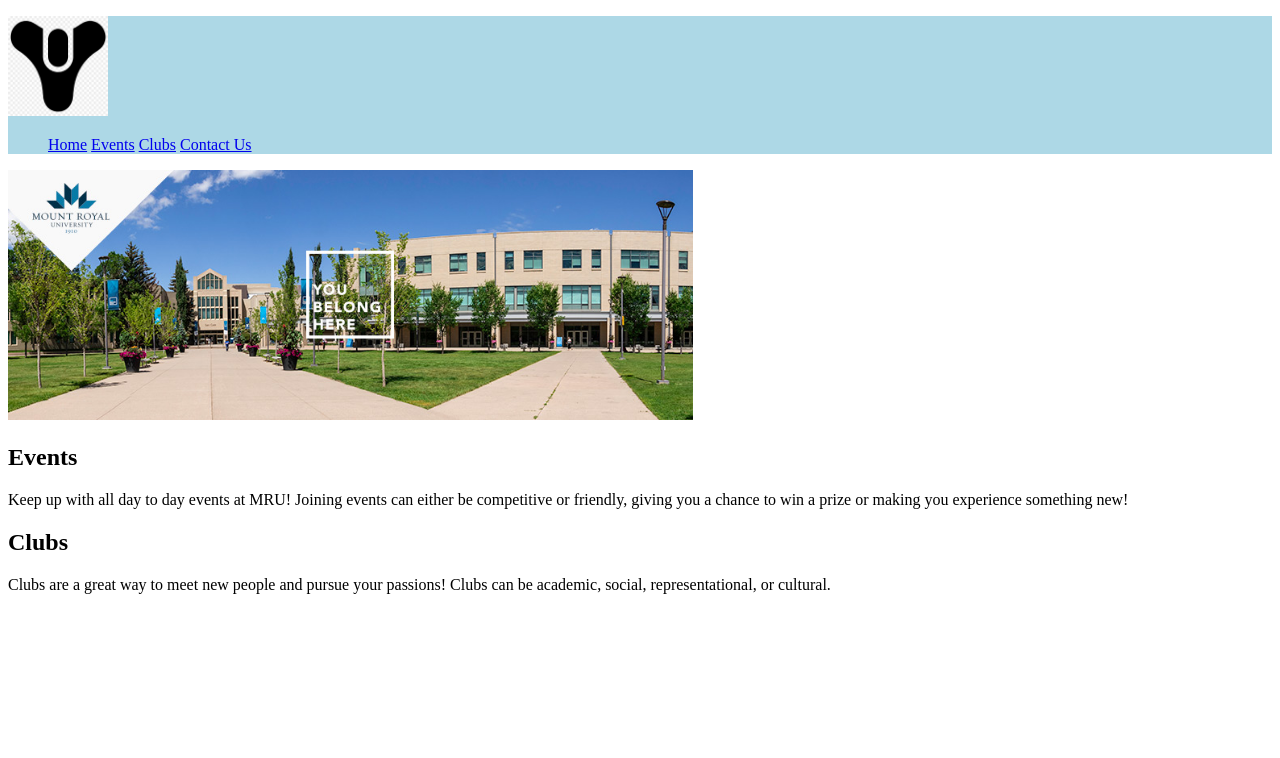
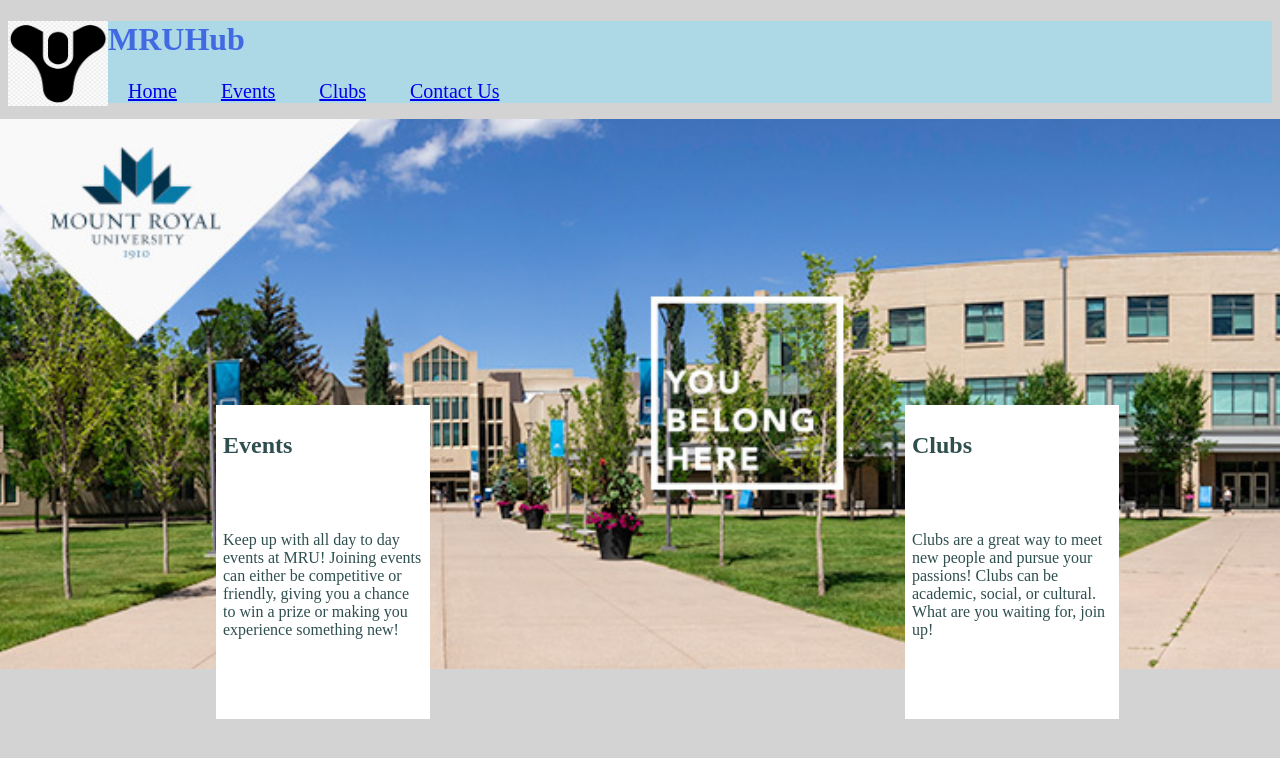
Before and after one commit to JordanMercurio/Assignment1COMP2511, a PHP site: page /1Home.html in a window 1280 px wide; the page is wider, and only the part inside the window is pictured. Shown: the top 758 px of that part. Run offline with PHP 8.4, Linux system fonts and the light colour scheme.

Commit message:
Styled the webpage using css

```diff
--- a/1Home.css
+++ b/1Home.css
@@ -1,7 +1,51 @@
 header {
+    color: royalblue;
     background-color: #ADD8E6
 }
 
 li {
     display: inline;
+    font-size: 1.25em;
+    color: royalblue;
+    margin: 1em;
 }
+
+body {
+    background-color: #D3D3D3;
+}
+
+div.events {
+    color: #2F4F4F;
+    position: absolute;
+    right: 845px;
+    width: 200px;
+    top: 400px;
+    height: 300px;
+    background-color: #FFFFFF;
+    border: 2pt solid #FFFFFF;
+    margin: 5px;
+    padding: 5px;
+}
+
+div.clubs {
+    color: #2F4F4F;
+    position: absolute;
+    left: 900px;
+    width: 200px;
+    top: 400px;
+    height: 300px;
+    background-color: #FFFFFF;
+    border: 2pt solid #FFFFFF;
+    margin: 5px;
+    padding: 5px;
+}
+
+figure {
+    position:relative;
+    right: 50px;
+    width: 685px;
+
+}
+#Events {
+
+}
--- a/1Home.html
+++ b/1Home.html
@@ -14,8 +14,12 @@
 		<header>
 
             <p>
-                <img src="Images/Destiny%20logo.png" alt="MruHub Logo" width="100" height="100">
+                <img src="Images/Destiny%20logo.png" alt="MruHub Logo" width="100" height="85" align = "left">
             </p>
+
+            <h1>
+                MRUHub
+            </h1>
 
             <nav>
                 <ul>
@@ -29,31 +33,34 @@
         </header>
 
         <section>
-
+            <figure>
                 <p>
-                <img src = "Images/Mount%20Royal%20University.jpeg" alt = "Mount Royal University" width = "" height = "250">
+                    <img src = "Images/Mount%20Royal%20University.jpeg" alt = "Mount Royal University" width = "1500" height = "550">
                 </p>
-
+            </figure>
         </section>
 
         <section>
-
+            <div class = "events">
                 <h2>Events</h2>
-
+                <br>
+                <br>
                     <p>
                         Keep up with all day to day events at MRU! Joining events can either be competitive or friendly, giving you a chance to win a prize or making you experience something new!
                     </p>
-
+            </div>
         </section>
 
         <section>
-
+            <div class = "clubs">
                 <h2>Clubs</h2>
+                <br>
+                <br>
 
                     <p>
-                    Clubs are a great way to meet new people and pursue your passions! Clubs can be academic, social, representational, or cultural.
+                        Clubs are a great way to meet new people and pursue your passions! Clubs can be academic, social, or cultural. What are you waiting for, join up!
                     </p>
-
+            </div>
         </section>
 
 	</body>
```
Lines whose indentation alone changed are shown as unchanged.
